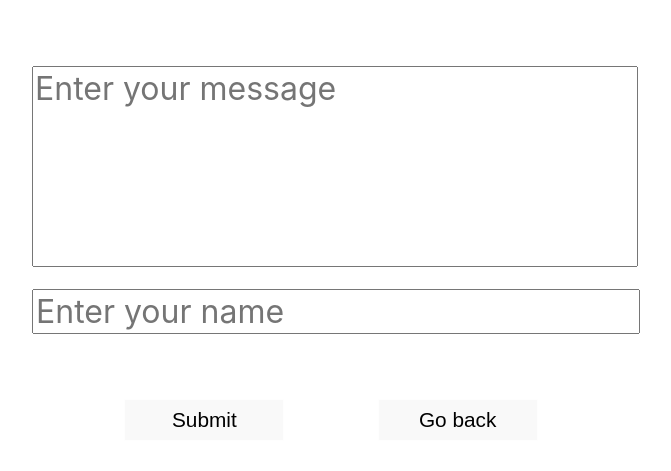
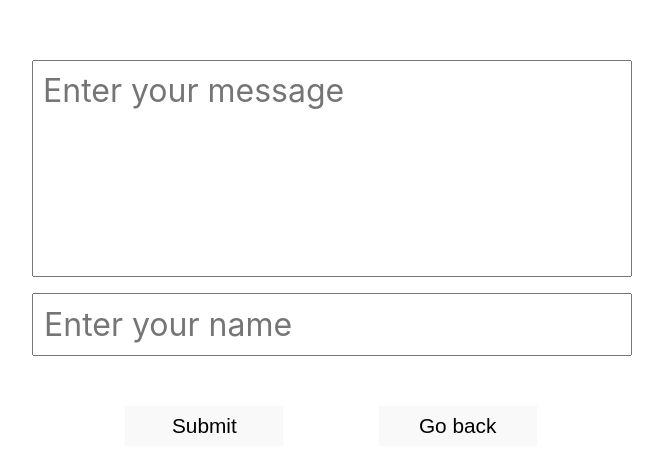
Before and after one commit to bryn-ellison/UnhingedEmailSignOffsApp, a React (Vite) app: page /create in a window 1280 px wide. Shown: the part 147-618 px from the top of the page, without its empty margins (308-979 px from the left). Built offline with nearby package versions, Linux system fonts and the light colour scheme.

Commit message:
styling changes and run build

```diff
--- a/package.json
+++ b/package.json
@@ -10,6 +10,7 @@
     "preview": "vite preview"
   },
   "dependencies": {
+    "@auth0/auth0-react": "^2.2.4",
     "axios": "^1.7.7",
     "react": "^18.3.1",
     "react-dom": "^18.3.1",
--- /dev/null
+++ b/src/Admin.jsx
@@ -0,0 +1,9 @@
+const adminArea = () => {
+  return (
+    <div>
+      <h1>Admin Area</h1>
+    </div>
+  );
+};
+
+export default adminArea;
--- a/src/App.css
+++ b/src/App.css
@@ -17,6 +17,18 @@ p {
   min-height: 300px;
 }
 
+.form-container {
+  border: 1px solid rgba(255, 255, 255, 0.87);
+  padding: 1rem;
+  width: 600px;
+  min-height: 300px;
+}
+
+form {
+  display: flex;
+  flex-direction: column;
+}
+
 button {
   background-color: transparent;
   font-size: 1.3rem;
@@ -24,14 +36,14 @@ button {
 }
 
 button:hover {
-  color: gray;
+  color: lightgray;
 }
 
 .form-fields {
   font-family: Inter, system-ui, Avenir, Helvetica, Arial, sans-serif;
   font-size: 2rem;
   margin-bottom: 1rem;
-  width: 100%;
+  padding: 10px;
 }
 
 textarea {
--- a/src/CreateSignOff.jsx
+++ b/src/CreateSignOff.jsx
@@ -46,7 +46,7 @@ const CreateSignOff = () => {
 
   return (
     <>
-      <div className="signOff-container">{displayForm()}</div>
+      <div className="form-container">{displayForm()}</div>
       <div className="buttons-container">
         {displayButtons()}
         <NavigateButton page={"/"} buttonText={"Go back"} />
--- a/src/error-page.jsx
+++ b/src/error-page.jsx
@@ -6,8 +6,8 @@ export default function ErrorPage() {
   console.error(error);
 
   return (
-    <div id="error-page">
-      <h1>Oops!</h1>
+    <div id="error-page" className="signOff-container">
+      <h3>Oops!</h3>
       <p>Sorry, an unexpected error has occurred.</p>
       <p>
         <i>{error.statusText || error.message}</i>
--- a/src/main.jsx
+++ b/src/main.jsx
@@ -2,6 +2,7 @@ import { createRoot } from "react-dom/client";
 import App from "./App.jsx";
 import CreateSignOff from "./CreateSignOff.jsx";
 import ErrorPage from "./error-page";
+import Admin from "./Admin";
 import "./index.css";
 import { createBrowserRouter, RouterProvider } from "react-router-dom";
 
@@ -16,6 +17,11 @@ const router = createBrowserRouter([
     element: <CreateSignOff />,
     errorElement: <ErrorPage />,
   },
+  {
+    path: "/admin",
+    element: <Admin />,
+    errorElement: <ErrorPage />,
+  },
 ]);
 
 createRoot(document.getElementById("root")).render(
```
Also changed, not shown: 1 other file (tests, documents, lock files or other folders).
